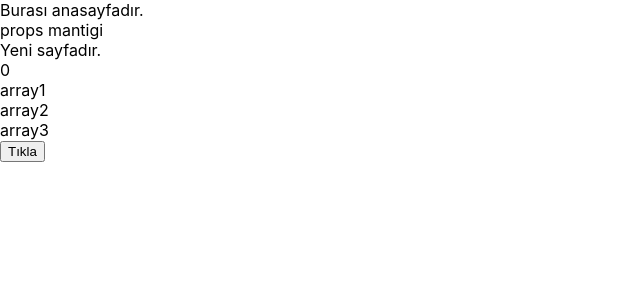
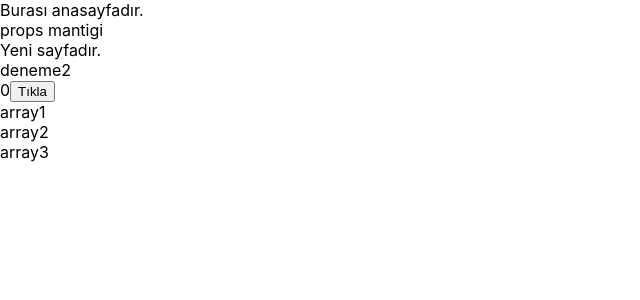
Before and after one commit to nurcansensoyy/react-notlari, a React (Create React App) app: page / in a window 1280 px wide. Shown: the top 300 px of the page, without its empty margins (0-640 px from the left). Built offline with nearby package versions, Linux system fonts and the light colour scheme.

Commit message:
useEffect ve useState işlemleri

```diff
--- a/src/App.js
+++ b/src/App.js
@@ -1,10 +1,9 @@
-import { useState } from "react";
 import Anasayfa from "./components/Anasayfa";
 import YeniSayfa from "./components/YeniSayfa";
+import UseEffect from "./components/UseEffect";
+import UseState from "./components/UseState";
 
 function App() {
-  const [count, setCount]= useState(0); // burada count 0 ile başlıyor diyoruz. setCount da count u güncelleyeceğimiz fonksiyondur.
-  // count a string veya obje de verebiliriz
   const deneme = "props mantigi";
   const arr = [
     {name : 'array1', id:0},
@@ -13,19 +12,17 @@ function App() {
   ]
   console.log(arr,"arr");
 
-  const clickFunc = () =>{
-    setCount(count + 1)
-  }
   return (
     <div className="App">
     <Anasayfa props = {deneme} />
     <YeniSayfa />
-    {count}
+    <UseEffect/>
+    <UseState/>
+
     {arr.map((dizi,i)=> ( //dizide istenen name değerini ekrana bastırmak için map fonksiyonu kullandık.
       <div key= {i}>{dizi.name}</div> //key = {i} yerine dizi içinde verilen id yi key = {dizi.id} şeklinde kullanabilirdik.
     )
     )}
-    <button onClick={clickFunc}>Tıkla</button>
     </div>
   );
 }
--- /dev/null
+++ b/src/components/UseEffect.js
@@ -0,0 +1,15 @@
+import { useEffect, useState } from "react";
+
+const UseEffect = () => {
+
+const [status, setStatus]= useState("deneme");
+useEffect(()=>{
+    setStatus("deneme2") //burada sayfa ilk çalıştığında status u deneme değil deneme2 olarak çalıştırmasını söyledik.
+},[])
+
+    return(
+        <div>{status}</div>
+    )
+}
+
+export default UseEffect;
--- /dev/null
+++ b/src/components/UseState.js
@@ -0,0 +1,18 @@
+import { useState } from "react"
+
+const UseState= () => {
+       const [count, setCount]= useState(0)// burada count 0 ile başlıyor diyoruz. setCount da count u güncelleyeceğimiz fonksiyondur.
+        // count a string veya obje de verebiliriz
+
+    const clickFunc = () =>{
+        setCount(count + 1)
+      }
+    return(
+       <div>
+        {count}
+        <button onClick={clickFunc}>Tıkla</button>
+       </div>
+    )
+}
+
+export default UseState;
```
